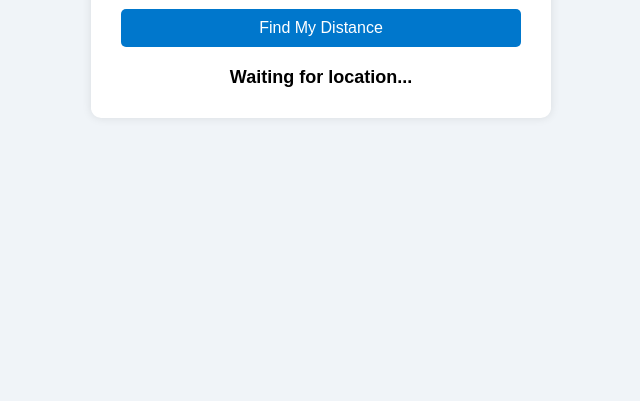
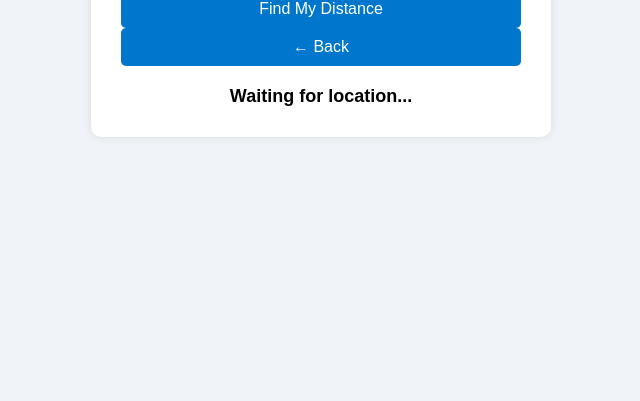
Before and after one commit to chitkokolwin/portfolio, a plain HTML site: page geoloaction.html in a window 1280 px wide. Shown: the part 399-800 px from the top of the page, without its empty margins (319-959 px from the left). Drawn offline with Linux system fonts and the light colour scheme.

Commit message:
Update geoloaction.html

```diff
--- a/geoloaction.html
+++ b/geoloaction.html
@@ -50,6 +50,7 @@
   <div class="container">
     <h2>Distance to Kasem Bundit University</h2>
     <button onclick="getLocation()">Find My Distance</button>
+    <button class="back-button" onclick="goBack()">← Back</button>
     <div class="result" id="result">Waiting for location...</div>
   </div>
 
```
